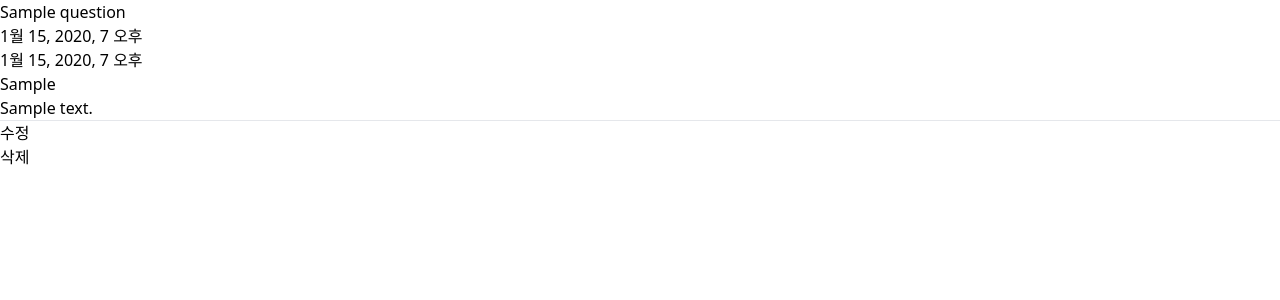
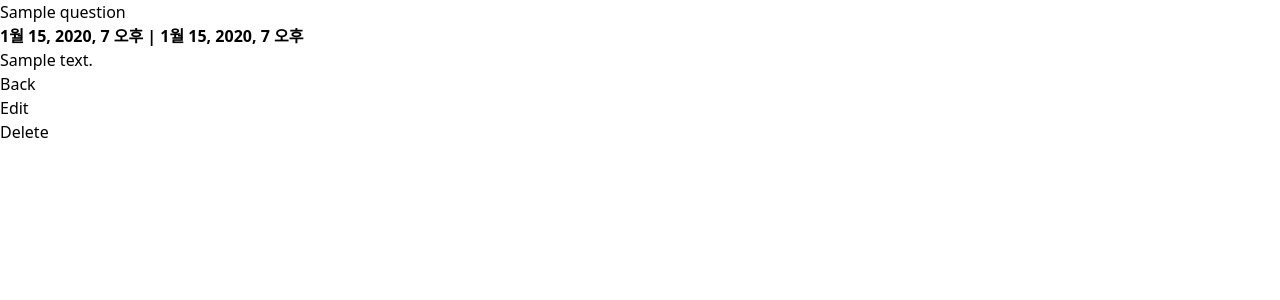
Before and after one commit to seokzin/Django, a Django app: page /board/1/ in a window 1280 px wide. Shown: the top 300 px of the page. Run offline with Django 3.2, Linux system fonts and the light colour scheme; tables that the repository leaves empty hold one stand-in row (values such as "Sample post"); some libraries are stand-ins or nearby versions.

```diff
--- a/board/templates/board/detail.html
+++ b/board/templates/board/detail.html
@@ -1,26 +1,23 @@
 {% extends 'base.html' %}
 
 {% block content %}
+<h1>{{ question.title }}</h1>
+<strong>
+  {{ question.created_at }} | {{ question.updated_at }}
+</strong>
 
-  <h1>{{ question.title }}</h1>
-  <p>{{ question.created_at }}</p>
-  <p>{{ question.updated_at }}</p>
-  <h2>{{ question.category }}</h2>
-  <p>
-    {{ question.content }}
-  </p>
-
-<hr />
+<p>{{ question.content }}</p>
 
 <div>
-  <a href="{% url 'board:edit' question.pk %}">
-    <button>수정</button>
-  </a>
+  <a href="{% url 'board:index' %}"><button>Back</button></a>
+</div>
+
+<div>
+  <a href="{% url 'board:update' question.pk %}"><button>Edit</button></a>
 </div>
 
 <form action="{% url 'board:delete' question.pk %}" method="POST">
   {% csrf_token %}
-  <button>삭제</button>
+  <button onclick="return confirm('삭제하시겠습니까?')">Delete</button>
 </form>
-
 {% endblock content %}
```
